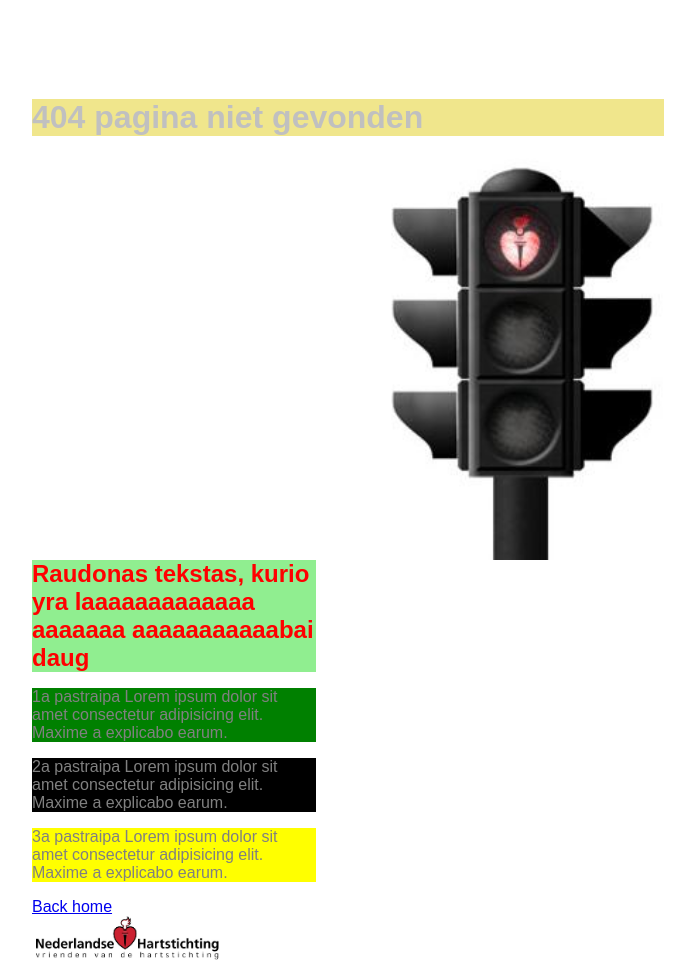
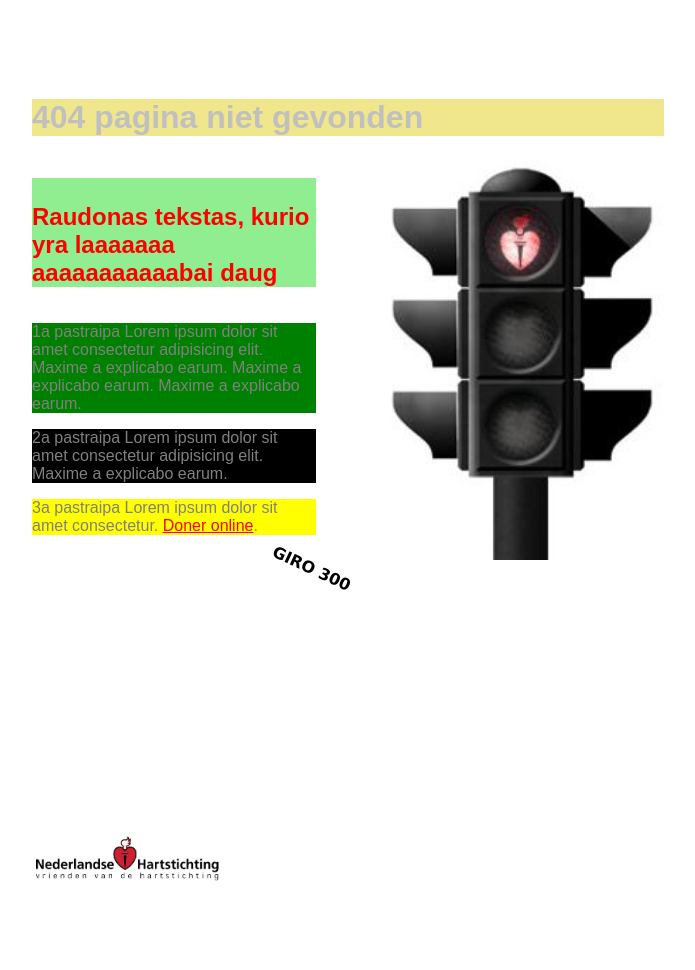
Before and after one commit to LinaNavardauskiene/00-rokas, a plain HTML site: page index.html in a window 1280 px wide. Shown: the whole page, without its empty margins (292-987 px from the left). After the commit the page ends 891 px from the top, so only its background shows below. Drawn offline with Linux system fonts and the light colour scheme.

Commit message:
Elementu isdestymas

```diff
--- a/index.html
+++ b/index.html
@@ -10,14 +10,18 @@
     <main style="display: inline-block; width: 50%; margin-top: 70px; margin-left: 25%;">
         <div>
             <h1 style="background-color: khaki; color: silver;">404 pagina niet gevonden</h1>
-            <img style="background-color: tomato; display: inline-block; width: 45%; margin-left: 70%; float: right;" src="./02sviesoforas.JPG" alt="sviesoforas">
-            <h2 style="display: inline-block; width: 45%; margin: 0; color: red; background-color: lightgreen; text-align: left; ">Raudonas tekstas, kurio yra laaaaaaaaaaaaa aaaaaaa aaaaaaaaaaabai daug</h2>
-            <p style="width: 45%; color: grey; background-color: green;">1a pastraipa Lorem ipsum dolor sit amet consectetur adipisicing elit. Maxime a explicabo earum.</p>
-            <p style="width: 45%; color: grey; background-color: black;">2a pastraipa Lorem ipsum dolor sit amet consectetur adipisicing elit. Maxime a explicabo earum.</p>
-            <p style="width: 45%; color: grey; background-color: yellow;">3a pastraipa Lorem ipsum dolor sit amet consectetur adipisicing elit. Maxime a explicabo earum.</p>
-            <a href="https://www.example.com" target="_blank">Back home</a>
+                <img style="display: inline-block; width: 45%; float: right;" src="./02sviesoforas.JPG" alt="sviesoforas">
+                    <h2 style="display: inline-block; width: 45%; padding-top: 4%; color: red; background-color: lightgreen; text-align: left; ">Raudonas tekstas, kurio yra laaaaaaa aaaaaaaaaaabai daug</h2>
+                         <p style="width: 45%;
+                          color: grey;
+                          background-color: green;">1a pastraipa Lorem ipsum dolor sit amet consectetur adipisicing elit. Maxime a explicabo earum. Maxime a explicabo earum. Maxime a explicabo earum.</p>
+                             <p style="width: 45%; color: grey; background-color: black;">2a pastraipa Lorem ipsum dolor sit amet consectetur adipisicing elit. Maxime a explicabo earum.</p>
+                                 <p style="width: 45%; color: grey; background-color: yellow;">3a pastraipa Lorem ipsum dolor sit amet consectetur. <a style= color:red href= "https://www.example.com">Doner online</a>.</p>
+                                 <p style="transform: rotate(25deg); padding: 4%; padding-left: 37%; text-transform: uppercase; font-weight: bold; font-family: 'Lucida Sans', 'Lucida Sans Regular', 'Lucida Grande', 'Lucida Sans Unicode', Geneva, Verdana, sans-serif; "> giro 300</p>
+                                    <img style="width: 30%; float: left; padding-top: 200px;" src="./03logo.jpg" alt="logo">
+
         </div>
-        <img style="width: 30%; float: left; background-color: violet;" src="./03logo.jpg" alt="logo">
+
 
     </main >
 </body>
@@ -25,4 +29,4 @@
 
 
 
-<!--transform: rotate(5deg); -->
+<!--transform: rotate(5deg); ?padding: 2%;?-->
```
